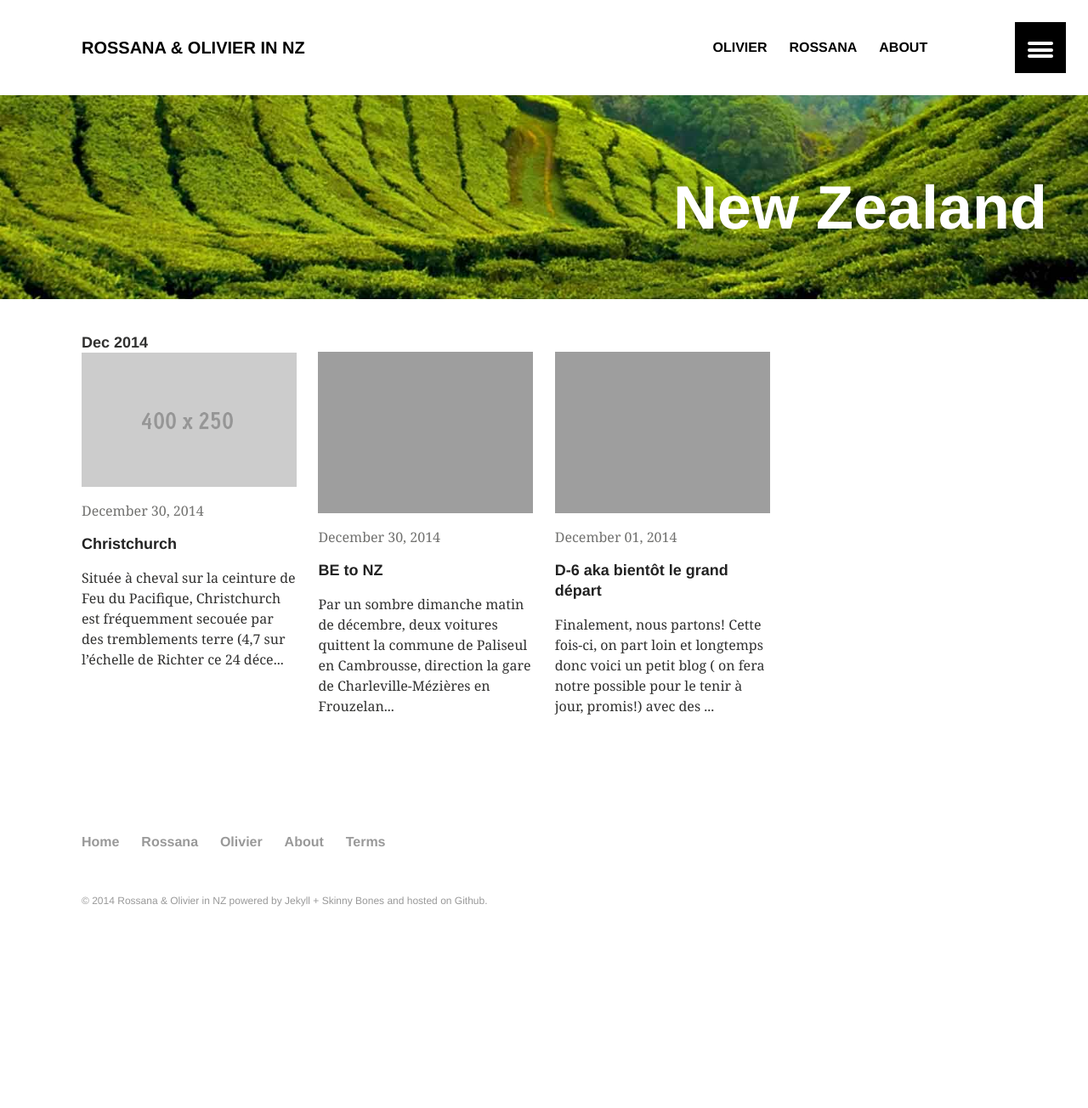
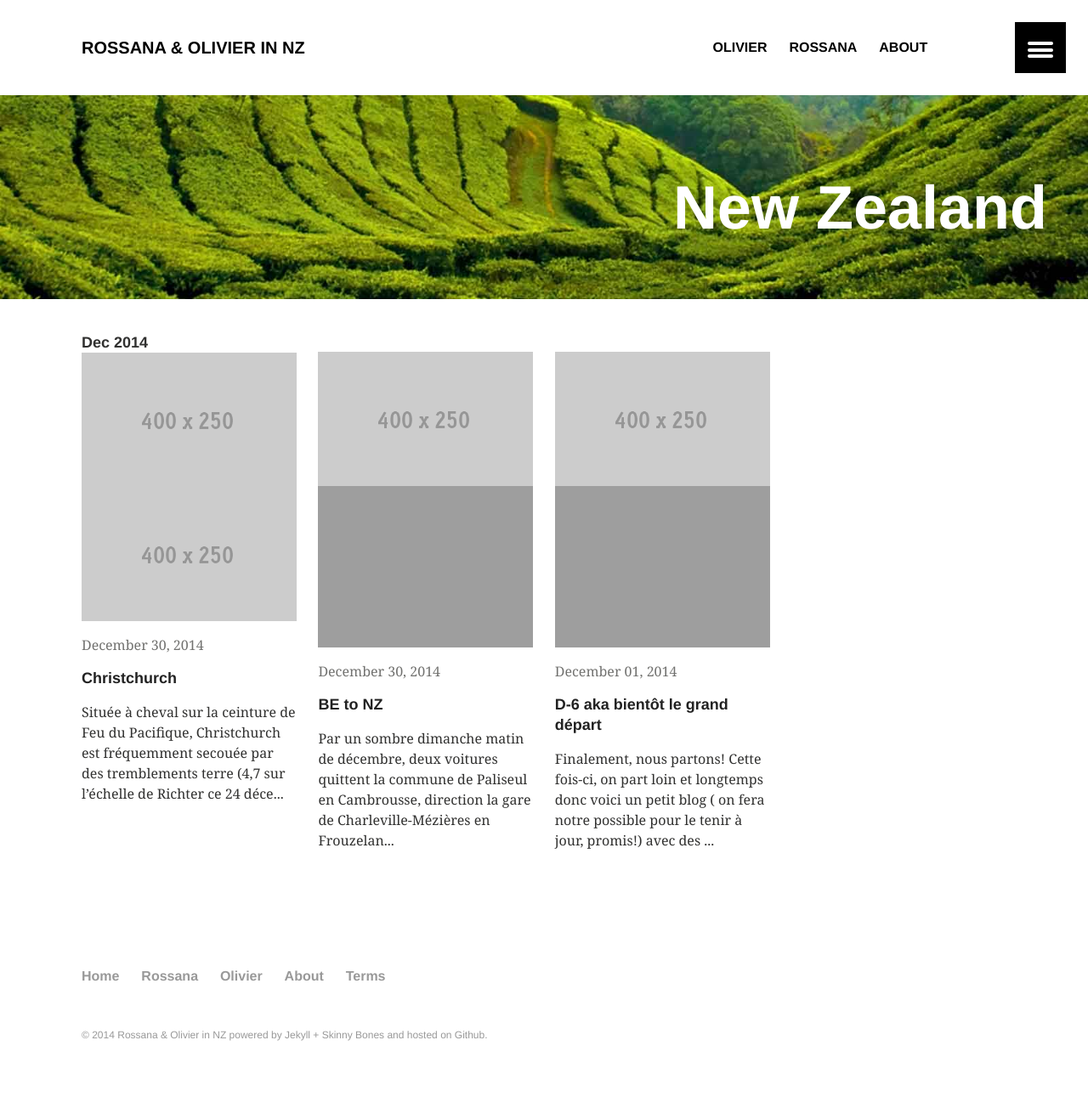
Before and after one commit to rokiwi/old, a Jekyll site: the page built from index.md, in a window 1280 px wide. Shown: the whole page at 85% size. Built offline with Jekyll 4.4.1, drawn with Linux system fonts in a browser that asks for light colours; before the commit the page ends 1146 px from its top, so only the background shows below that.

Commit message:
Update index.md

```diff
--- a/index.md
+++ b/index.md
@@ -20,6 +20,8 @@ image:
   {% endif %}
 
   <a href="{{ site.url }}{{ post.url }}" title="{{ post.title }}" class="post-teaser">
+  {% if post.image.teaser-ext %}<img src="{{ post.image.teaser }}" alt="teaser" itemprop="image">
+    {% else %}<img src="{{ site.url }}/images/{{ site.teaser }}" alt="teaser" itemprop="image">{% endif %}
   {% if post.image.teaser %}<img src="{{ site.url }}/images/{{ post.image.teaser }}" alt="teaser" itemprop="image">
     {% else %}<img src="{{ site.url }}/images/{{ site.teaser }}" alt="teaser" itemprop="image">{% endif %}</a>
   {% if post.date %}<p class="entry-date date published"><time datetime="{{ post.date | date: "%Y-%m-%d" }}" itemprop="datePublished">
```
